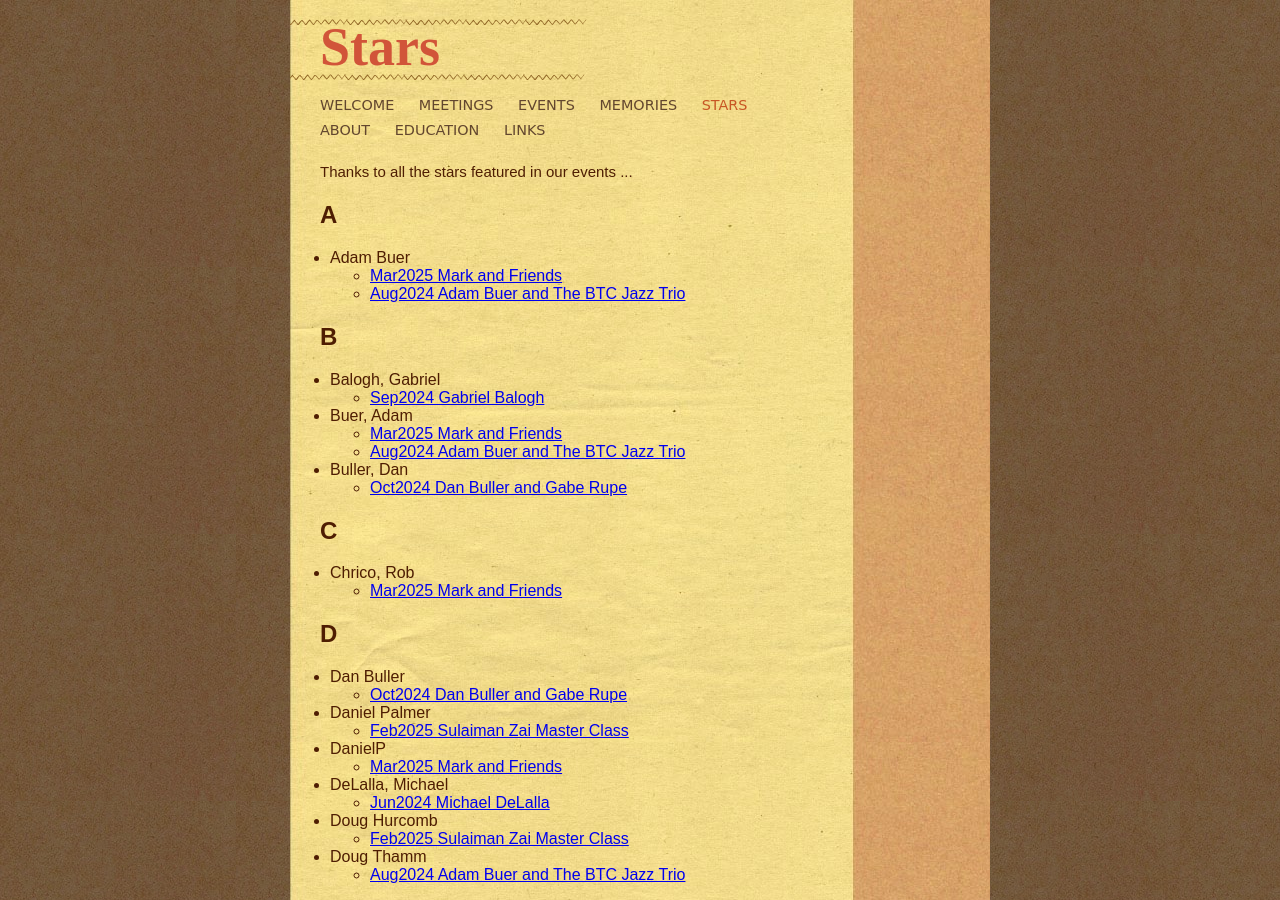
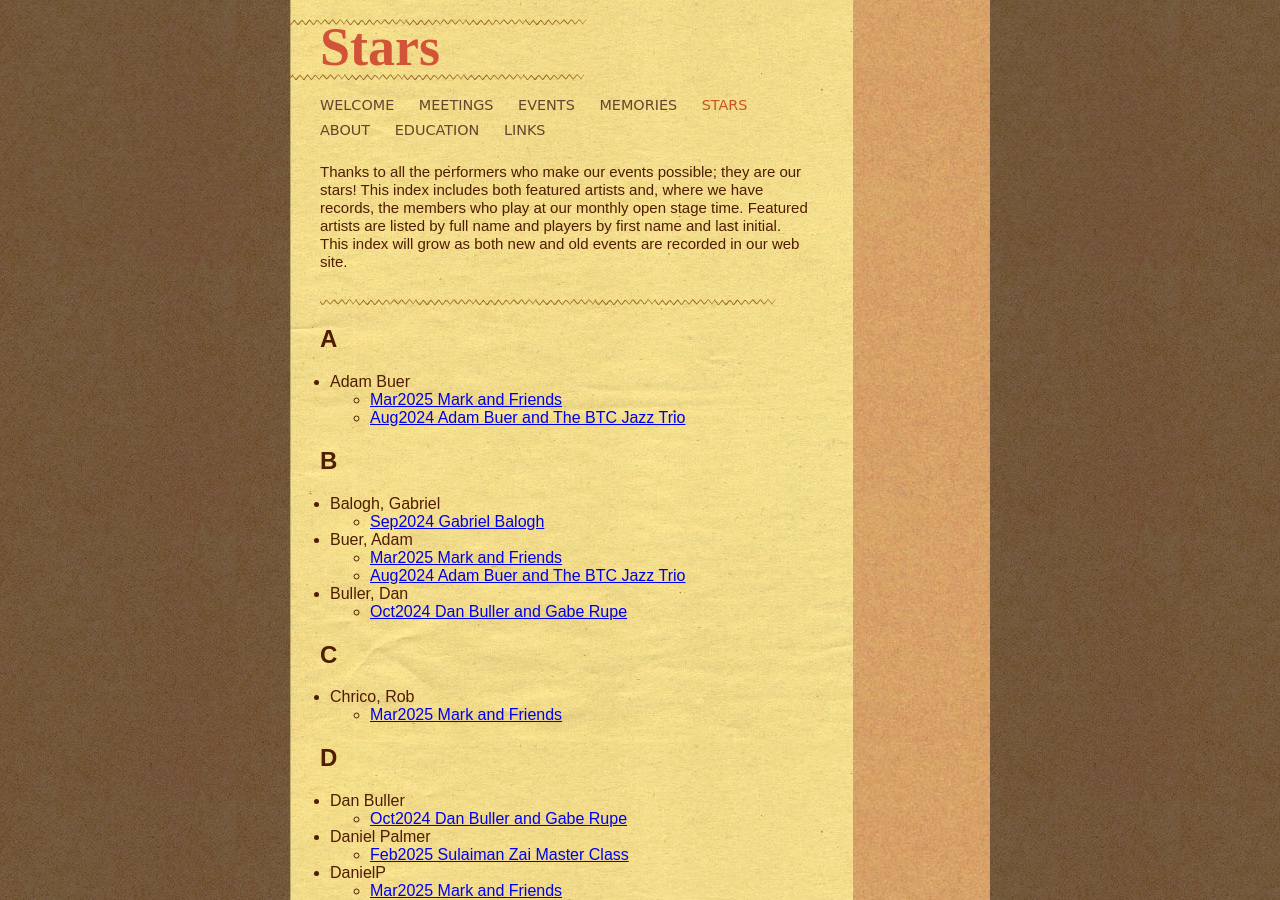
Before and after one commit to boulderguitarsociety/boulderguitarsociety.github.io, a Jekyll site: the page built from Stars.html, in a window 1280 px wide and 900 px high. Built offline with Jekyll 4.4.1, drawn with Linux system fonts in a browser that asks for light colours.

Commit message:
add explanation test to the Stars page

```diff
--- a/Stars.html
+++ b/Stars.html
@@ -18,7 +18,15 @@ title: Stars
    {% assign current = "Stars" %}
    {% include navigation.html %}
 
-   <p>Thanks to all the stars featured in our events ...</p>
+   <p>
+     Thanks to all the performers who make our events possible; they are our stars!
+     This index includes both featured artists and, where we have records,
+     the members who play at our monthly open stage time.
+     Featured artists are listed by full name and players
+     by first name and last initial.
+     This index will grow as both new and old events are recorded in our web site.
+   </p>
+   <br><img class="wgly" src="/stylings/PrintedPaper_line-3_3.png" alt="">
 
    <ul>
    {% assign alphahdg = "" %}
```
